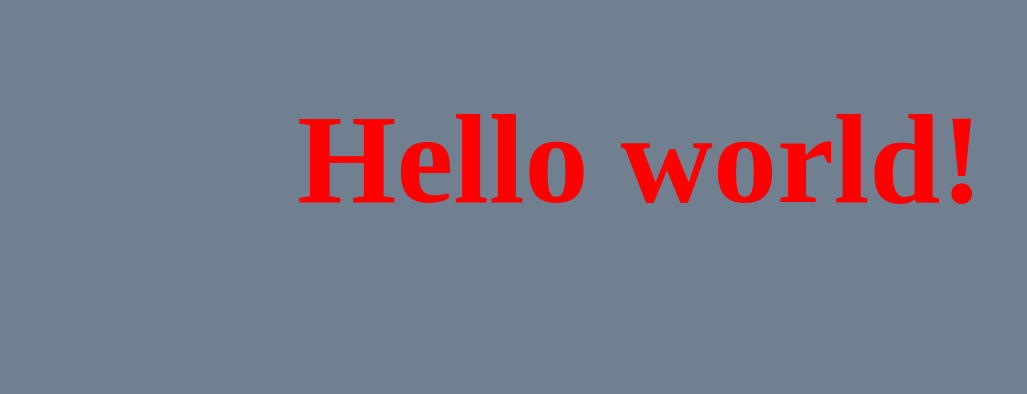
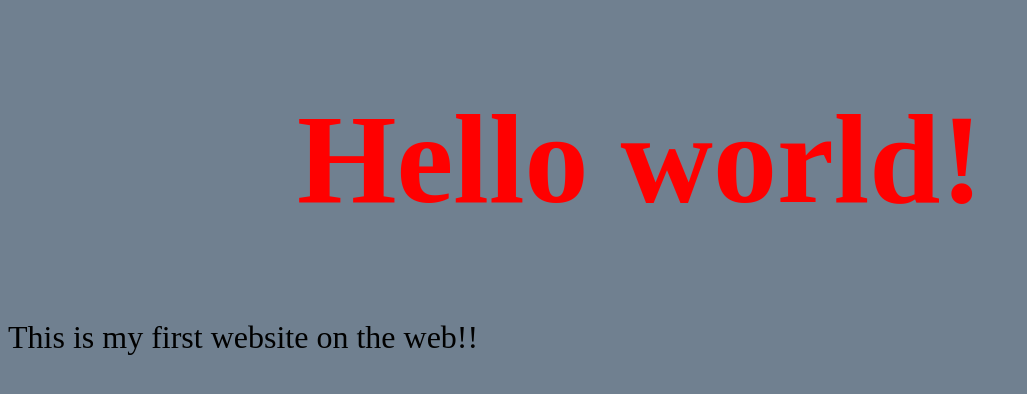
Before and after one commit to ChristiaanHub/hello-world, a plain HTML site: page index.html in a window 1280 px wide. Shown: the whole page, without its empty margins (0-1027 px from the left). Drawn offline with Linux system fonts and the light colour scheme.

Commit message:
added a paragraph

```diff
--- a/index.html
+++ b/index.html
@@ -9,6 +9,7 @@
 </head>
 <body>
 <h1>Hello world!</h1>
+<p>This is my first website on the web!!</p>
 </body>
 
 </html>
--- a/style.css
+++ b/style.css
@@ -3,7 +3,9 @@ h1{
     font-size :128px;
     text-align:center;
 }
-
+p{
+    font-size:32px;
+}
 body{
     background-color:slategray;
 }
```
